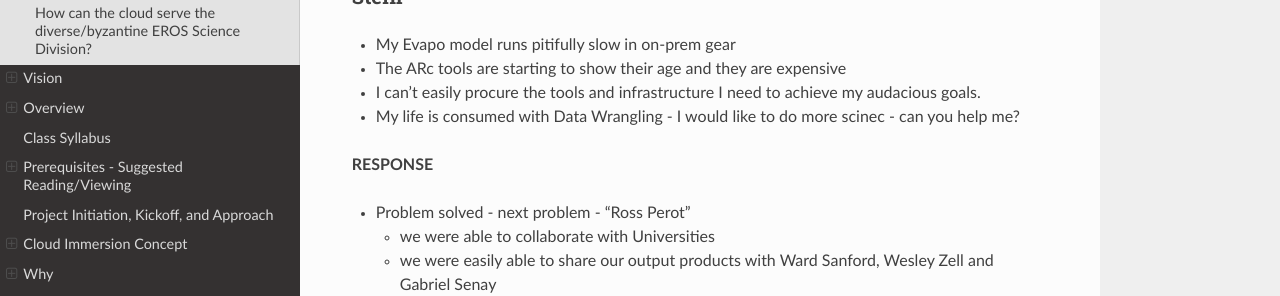
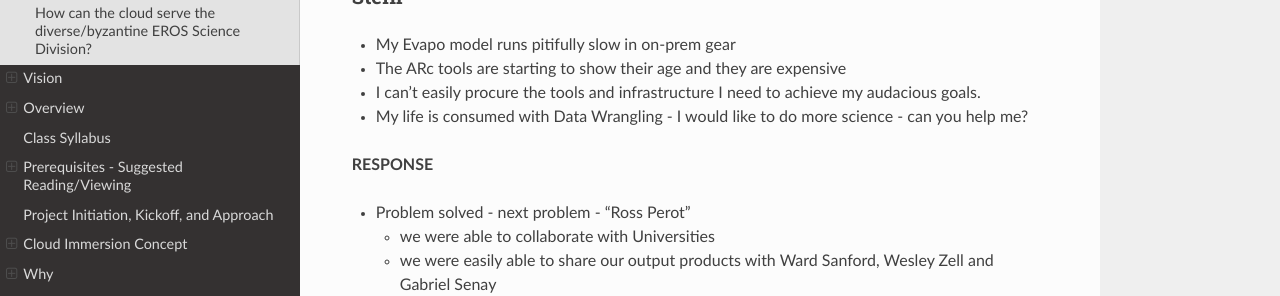
Before and after one commit to tonybutzer/harmony, a Sphinx documentation site: the page built from documentation/source/00define_ET.md, in a window 1280 px wide and 900 px high, scrolled down 6499 px. Shown: the part 151-447 px from the top of the window. Built offline with Sphinx 7.4.7 and the Read the Docs theme 2.0.0, drawn with Linux system fonts in a browser that asks for light colours; pages that are not in the unit, such as notebooks, are missing from menus.

Commit message:
automatic git update from Makefile

```diff
--- a/documentation/source/00define_ET.md
+++ b/documentation/source/00define_ET.md
@@ -272,7 +272,7 @@ Open, Scalable, Framework, Reproducible, Architecture, Incubator, Lab, Cloud, An
 - My Evapo model runs pitifully slow in on-prem gear
 - The ARc tools are starting to show their age and they are expensive
 - I can't easily procure the tools and infrastructure I need to achieve my audacious goals.
-- My life is consumed with Data Wrangling - I would like to do more scinec - can you help me?
+- My life is consumed with Data Wrangling - I would like to do more science - can you help me?
 
 **RESPONSE**
 - Problem solved - next problem - "Ross Perot"
```
Also changed, not shown: documentation/source/13glossary.md (+1 -1 lines).
